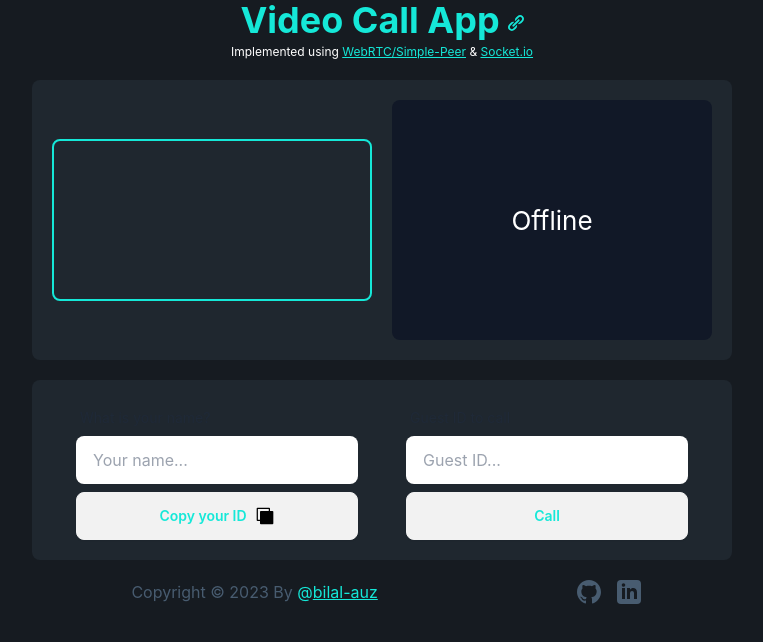
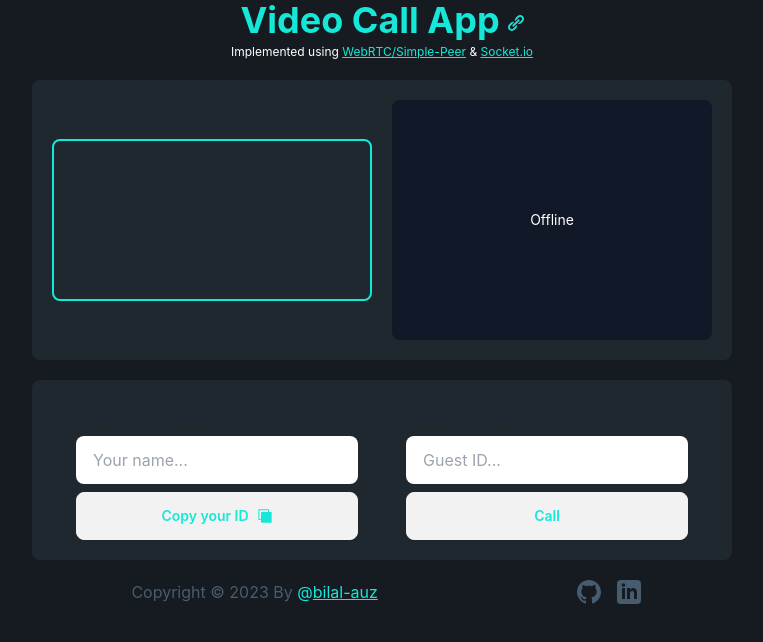
Before and after one commit to bilal-auz/video-call-app, a React (Create React App) app in the folder frontend/: page / in a window 1280 px wide. Shown: the top 642 px of the page, without its empty margins (258-1021 px from the left). Built offline with nearby package versions, Linux system fonts and the light colour scheme; no server answers.

Commit message:
Add camera availability check and display appropriate message

```diff
--- a/frontend/src/App.tsx
+++ b/frontend/src/App.tsx
@@ -6,6 +6,7 @@ const Peer = require("simple-peer");
 
 const socket = io("http://localhost:8080");
 function App() {
+  const [isCameraAvailable, setIsCameraAvailable] = useState(false);
   const [userName, setUserName] = useState("");
   const [myId, setMyId] = useState("");
   const [userNameSubmitted, setUserNameSubmitted] = useState(false);
@@ -29,8 +30,12 @@ function App() {
   const peerRef = useRef<any>(null);
 
   useEffect(() => {
-    navigator.mediaDevices
-      .getUserMedia({ video: true, audio: true })
+    if (!navigator?.mediaDevices?.getUserMedia)
+      return setIsCameraAvailable(false);
+
+    setIsCameraAvailable(true);
+    navigator?.mediaDevices
+      ?.getUserMedia({ video: true, audio: true })
       .then((stream) => {
         setStream(stream);
         if (myVideoRef.current) {
@@ -79,6 +84,7 @@ function App() {
   };
 
   const makeCall = () => {
+    if (!isCameraAvailable) return alert("Camera is not available");
     if (userName == "") return alert("Please enter your name first");
     setState("calling");
     setGuestConnected(true);
@@ -119,6 +125,8 @@ function App() {
   };
 
   const answerCall = () => {
+    if (!isCameraAvailable) return alert("Camera is not available");
+
     //when user accept the call
     if (userName == "") return alert("Please enter your name first");
     setState("calling");
@@ -210,6 +218,8 @@ function App() {
             </p>
             <div className="flex flex-col justify-start items-center mt-5">
               <div className="flex flex-col md:flex-row justify-center items-center bg-[#1f272f] rounded-lg p-5">
+                {(isCameraAvailable && (
+                  <>
                     <div className="flex justify-center items-center mb-5 md:mr-5 md:mb-0 w-80 h-60 relative rounded-lg ">
                       <video
                         playsInline
@@ -257,8 +267,17 @@ function App() {
                           </button>
                         </div>
                       )) ||
-                    (!guestConnected && <p className="absolute">Offline</p>)}
+                        (!guestConnected && (
+                          <p className="absolute text-sm">Offline</p>
+                        ))}
                     </div>
+                  </>
+                )) || (
+                  <p className="text-[#15E8D8] bg-[#1f272f]">
+                    Camera is not available mobile.
+                    <br /> Please use your nearest PC
+                  </p>
+                )}
               </div>
 
               <div className="flex flex-col md:flex-row  justify-around items-center w-full mt-5 bg-[#1f272f] rounded-lg p-5">
@@ -280,17 +299,17 @@ function App() {
 
                   <button
                     className="btn text-[#15E8D8]"
-                    onClick={() => navigator.clipboard.writeText(myId)}
+                    onClick={() => navigator?.clipboard?.writeText(myId)}
                   >
                     Copy your ID
                     <svg
                       viewBox="0 0 24 24"
                       xmlns="http://www.w3.org/2000/svg"
-                      className="w-5 color"
+                      className="w-4"
                     >
                       <path
                         d="m6 18v3c0 .621.52 1 1 1h14c.478 0 1-.379 1-1v-14c0-.478-.379-1-1-1h-3v-3c0-.478-.379-1-1-1h-14c-.62 0-1 .519-1 1v14c0 .621.52 1 1 1zm10.5-12h-9.5c-.62 0-1 .519-1 1v9.5h-2.5v-13h13z"
-                        fill-rule="nonzero"
+                        fill="#15E8D8"
                       />
                     </svg>
                   </button>
@@ -336,10 +355,7 @@ function App() {
                       </button>
                     </div>
                   )) || (
-                    <button
-                      className="btn join-item text-[#15E8D8]"
-                      onClick={makeCall}
-                    >
+                    <button className="btn text-[#15E8D8]" onClick={makeCall}>
                       Call
                     </button>
                   )}
```
Lines whose indentation alone changed are shown as unchanged.
